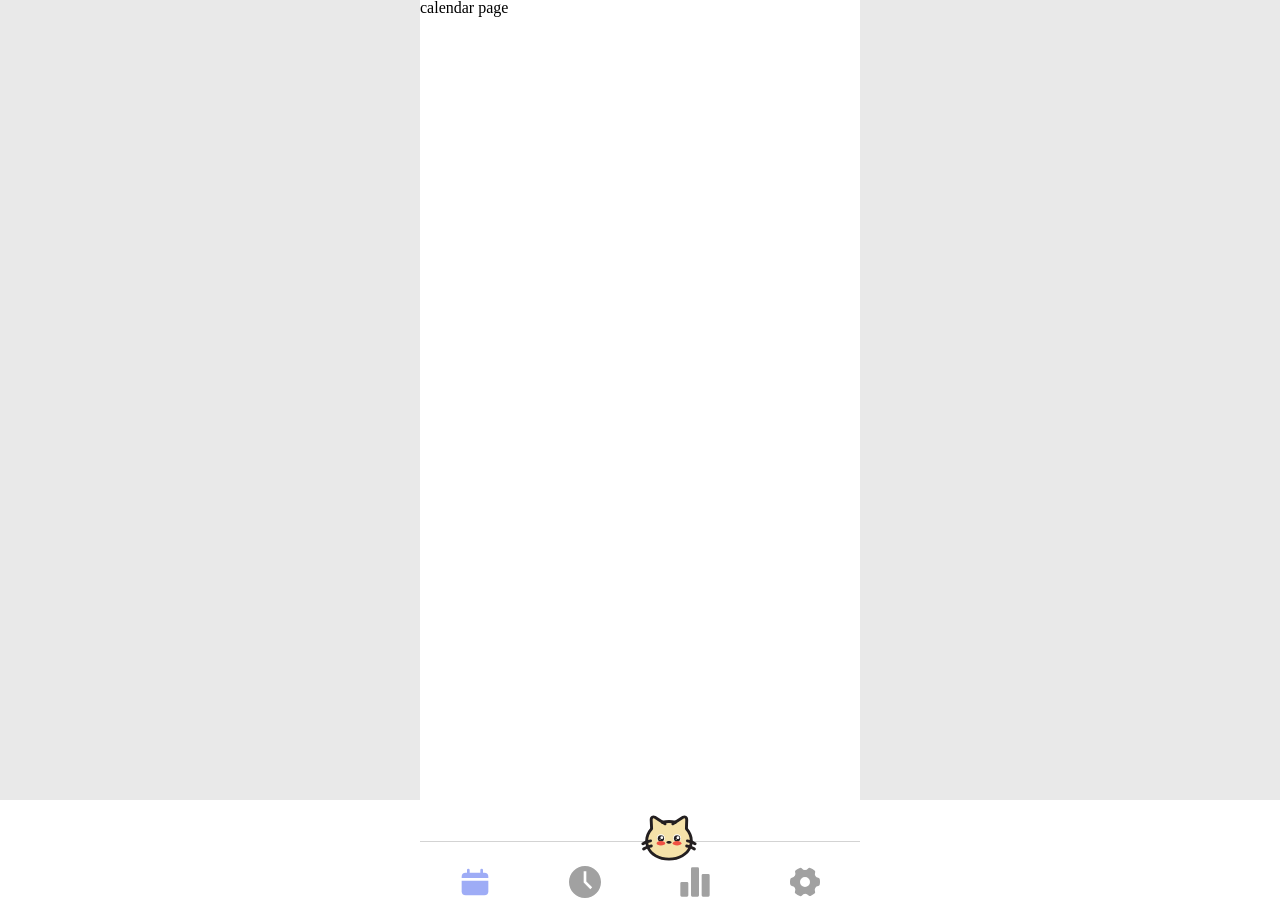
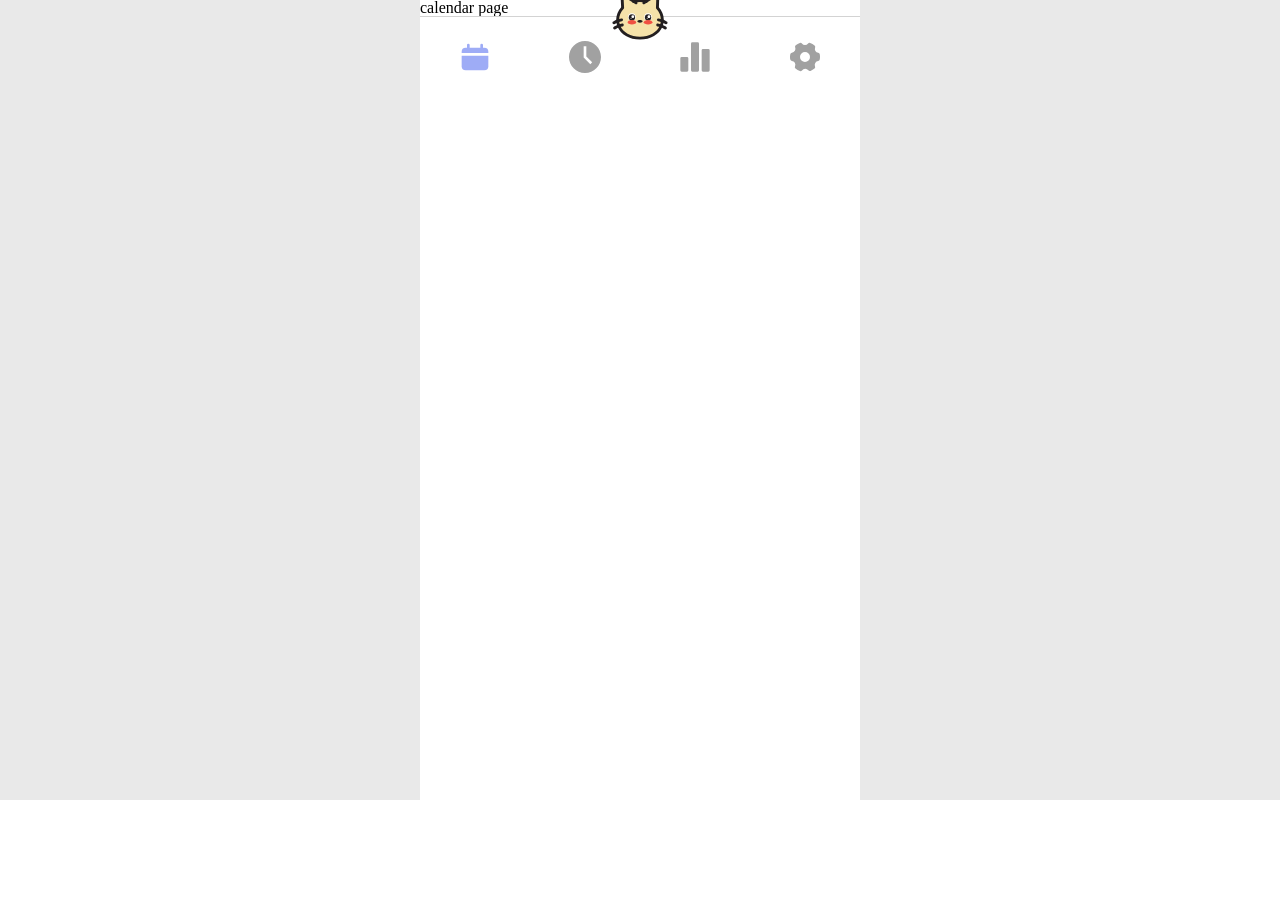
Before and after one commit to ShinjungOh/Haru-Hannyan, a React (Vite) app: page /calendar in a window 1280 px wide. After the commit the page ends 800 px from the top, so only its background shows below. Built offline with nearby package versions, Linux system fonts and the light colour scheme.

Commit message:
refactor: 고양이 아이콘 위치 가운데 정렬

```diff
--- a/src/ui/components/layout/Menu.tsx
+++ b/src/ui/components/layout/Menu.tsx
@@ -18,10 +18,12 @@ export default function Menu() {
 
   const getMenuIcon = (path: 'calendar' | 'timeline' | 'report' | 'setting') => {
     const pathUpper = path.toUpperCase();
+    const menuIconKey = PATH[pathUpper];
+
     if (location.pathname === `/${path}`) {
-      return menuIcon[PATH[pathUpper]].active;
+      return menuIcon[menuIconKey].active;
     }
-    return menuIcon[PATH[pathUpper]].inactive;
+    return menuIcon[menuIconKey].inactive;
   };
 
   return (
@@ -38,27 +40,28 @@ export default function Menu() {
 }
 
 const Container = styled.div`
-  height: ${styleToken.size.headerHeight};
+  position: relative;
   display: flex;
   flex-direction: row;
   justify-content: center;
   align-items: center;
+  height: ${styleToken.size.menuHeight};
   border-top: 1px solid ${styleToken.color.gray4};
   background-color: ${styleToken.color.white};
-  position: relative;
-  top: 825px;
 `;
 
 const FeelCatIcon = styled.div`
+  position: absolute;
+  top: -30px;
+  left: 50%;
+  transform: translateX(-50%);
+  display: flex;
+  flex-direction: row;
+  justify-content: center;
+  align-items: center;
   width: 60px;
   height: 60px;
   padding: 5px 35px;
-  display: flex;
-  flex-direction: row;
-  justify-content: space-around;
-  align-items: center;
-  position: absolute;
-  bottom: 53px;
   cursor: pointer;
   z-index: 1;
 `;
```
